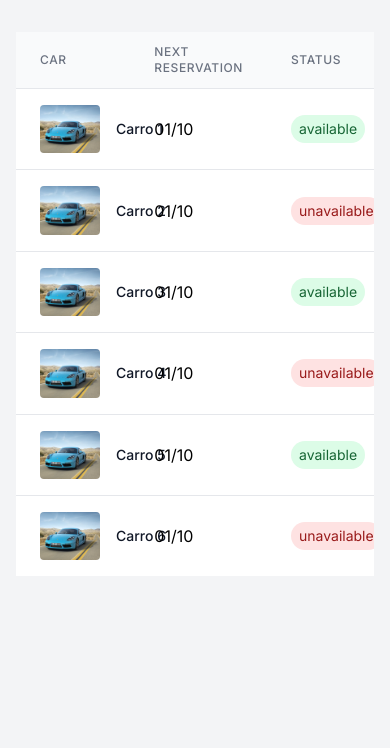
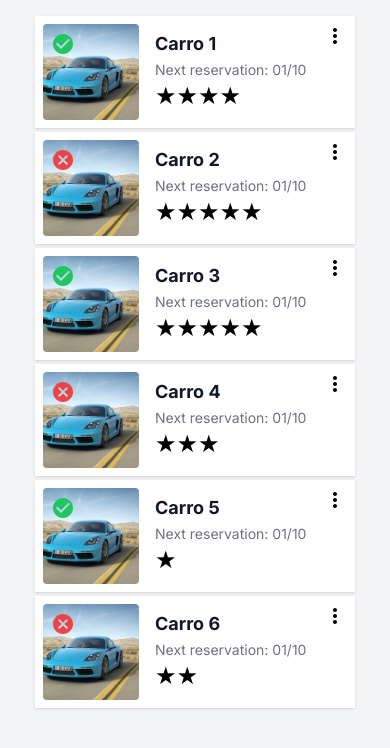
Before and after one commit to Ducarv/Jet-Teste-Tecnico-Dev-Frontend, a Next.js app: page / in a window 390 px wide. Shown: the top 748 px of the page. Built offline with nearby package versions, Linux system fonts and the light colour scheme.

Commit message:
feat/style: refactor for responsive layout

```diff
--- a/src/app/components/CarTable.tsx
+++ b/src/app/components/CarTable.tsx
@@ -2,6 +2,8 @@ import React from "react";
 import { ActionsCell } from "./ActionsCell";
 import { RatingCell } from "./RatingCell";
 import { StatusCell } from "./StatusCell";
+import CheckCircleIcon from "@mui/icons-material/CheckCircle";
+import CancelIcon from "@mui/icons-material/Cancel";
 import Image from "next/image";
 
 interface Car {
@@ -19,23 +21,57 @@ interface CarTableProps {
 
 export const CarTable: React.FC<CarTableProps> = ({ data }) => {
   return (
-    <table className="w-full md:w-130 divide-y divide-gray-200">
+    <div className="w-full md:w-130">
+      <div className="hidden md:block">
+        <table className="w-full divide-y divide-gray-200">
           <thead className="bg-gray-50">
             <tr>
-          <th scope="col" className="px-6 py-3 text-left text-xs font-medium text-gray-500 uppercase tracking-wider">Car</th>
-          <th scope="col" className="px-6 py-3 text-left text-xs font-medium text-gray-500 uppercase tracking-wider">Next Reservation</th>
-          <th scope="col" className="px-6 py-3 text-left text-xs font-medium text-gray-500 uppercase tracking-wider">Status</th>
-          <th scope="col" className="px-6 py-3 text-left text-xs font-medium text-gray-500 uppercase tracking-wider">Rating</th>
-          <th scope="col" className="px-6 py-3 text-left text-xs font-medium text-gray-500 uppercase tracking-wider text-center">Actions</th>
+              <th
+                scope="col"
+                className="px-6 py-3 text-left text-xs font-medium text-gray-500 uppercase tracking-wider"
+              >
+                Car
+              </th>
+              <th
+                scope="col"
+                className="px-6 py-3 text-left text-xs font-medium text-gray-500 uppercase tracking-wider"
+              >
+                Next Reservation
+              </th>
+              <th
+                scope="col"
+                className="px-6 py-3 text-left text-xs font-medium text-gray-500 uppercase tracking-wider"
+              >
+                Status
+              </th>
+              <th
+                scope="col"
+                className="px-6 py-3 text-left text-xs font-medium text-gray-500 uppercase tracking-wider"
+              >
+                Rating
+              </th>
+              <th
+                scope="col"
+                className="px-6 py-3 text-left text-xs font-medium text-gray-500 uppercase tracking-wider text-center"
+              >
+                Actions
+              </th>
             </tr>
           </thead>
+
           <tbody className="bg-white divide-y divide-gray-200">
             {data.map((item) => (
               <tr key={item.id}>
                 <td className="px-6 py-4 whitespace-nowrap">
                   <div className="flex items-center">
                     <div className="flex-shrink-0">
-                        <Image src={item.photo} alt={item.name} width={60} height={60} className="rounded"/>
+                      <Image
+                        src={item.photo}
+                        alt={item.name}
+                        width={60}
+                        height={60}
+                        className="rounded"
+                      />
                     </div>
                     <div className="ml-4">
                       <div className="text-sm font-medium text-gray-900">
@@ -44,9 +80,11 @@ export const CarTable: React.FC<CarTableProps> = ({ data }) => {
                     </div>
                   </div>
                 </td>
-            <td className="px-6 py-4 whitespace-nowrap">{item.nextReservation}</td>
+                <td className="px-6 py-4 whitespace-nowrap text-gray-500">
+                  {item.nextReservation}
+                </td>
                 <td className="px-6 py-4 whitespace-nowrap">
-              <StatusCell status={item.status}/>
+                  <StatusCell status={item.status} />
                 </td>
                 <td className="px-6 py-4 whitespace-nowrap">
                   <RatingCell rating={item.rating} />
@@ -58,5 +96,50 @@ export const CarTable: React.FC<CarTableProps> = ({ data }) => {
             ))}
           </tbody>
         </table>
-  )
-}
+      </div>
+
+      <div className="block md:hidden flex flex-wrap justify-center items-start h-screen">
+        <div className="mt-4">
+          {data.map((item) => (
+            <div
+              key={item.id}
+              className="bg-white shadow overflow-hidden mb-1 sm:rounded-lg w-80 max-w-screen-sm p-2 relative"
+            >
+              <div className="flex items-center">
+                <div className="relative">
+                  {item.status === "available" ? (
+                    <CheckCircleIcon className="absolute top-0 left-0 text-green-500 m-2 h-8 w-8" />
+                  ) : (
+                    <CancelIcon className="absolute top-0 left-0 text-red-500 m-2 h-8 w-8" />
+                  )}
+
+                  <Image
+                    src={item.photo}
+                    alt={item.name}
+                    width={96}
+                    height={96}
+                    className="w-24 h-24 object-cover rounded mr-4"
+                  />
+                </div>
+                <div className="text-left">
+                  <h3 className="text-lg font-bold leading-6 text-gray-900">
+                    {item.name}
+                  </h3>
+                  <p className="mt-1 max-w-2xl text-sm text-gray-500">
+                    Next reservation: {item.nextReservation}
+                  </p>
+                  <span>
+                    <RatingCell rating={item.rating}/>
+                  </span>
+                </div>
+                <div className="absolute top-0 right-0 mt-2 mr-2">
+                  <ActionsCell />
+                </div>
+              </div>
+            </div>
+          ))}
+        </div>
+      </div>
+    </div>
+  );
+};
--- a/src/app/components/StatusCell.tsx
+++ b/src/app/components/StatusCell.tsx
@@ -1,5 +1,4 @@
 import React from "react";
-import { Check, Close } from "@mui/icons-material";
 
 interface StatusCellProps {
   status: string;
--- a/src/app/page.tsx
+++ b/src/app/page.tsx
@@ -4,8 +4,8 @@ import { data } from "./data/data"
 const Home = () => {
   return (
     <div className="min-h-screen bg-gray-100">
-      <div className="max-w-7xl mx-auto px-4 sm:px-6 lg:px-8 py-8">
-        <div className="overflow-x-auto">
+      <div className="max-w-7xl mx-auto px-4 sm:px-6 lg:px-8 py-8 flex justify-center items-center h-screen">
+        <div className="overflow-x-auto w-full">
           <CarTable data={data} />
         </div>
       </div>
```
Lines whose indentation alone changed are shown as unchanged.
